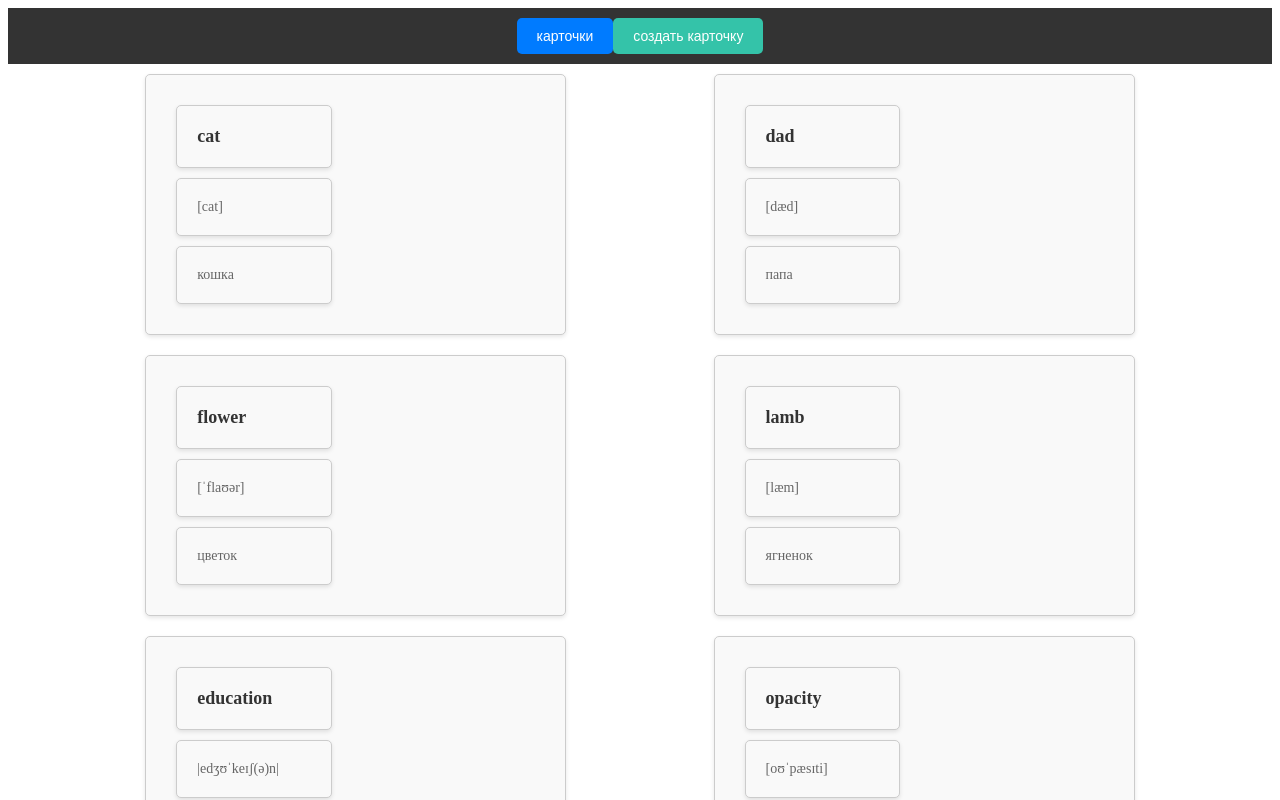
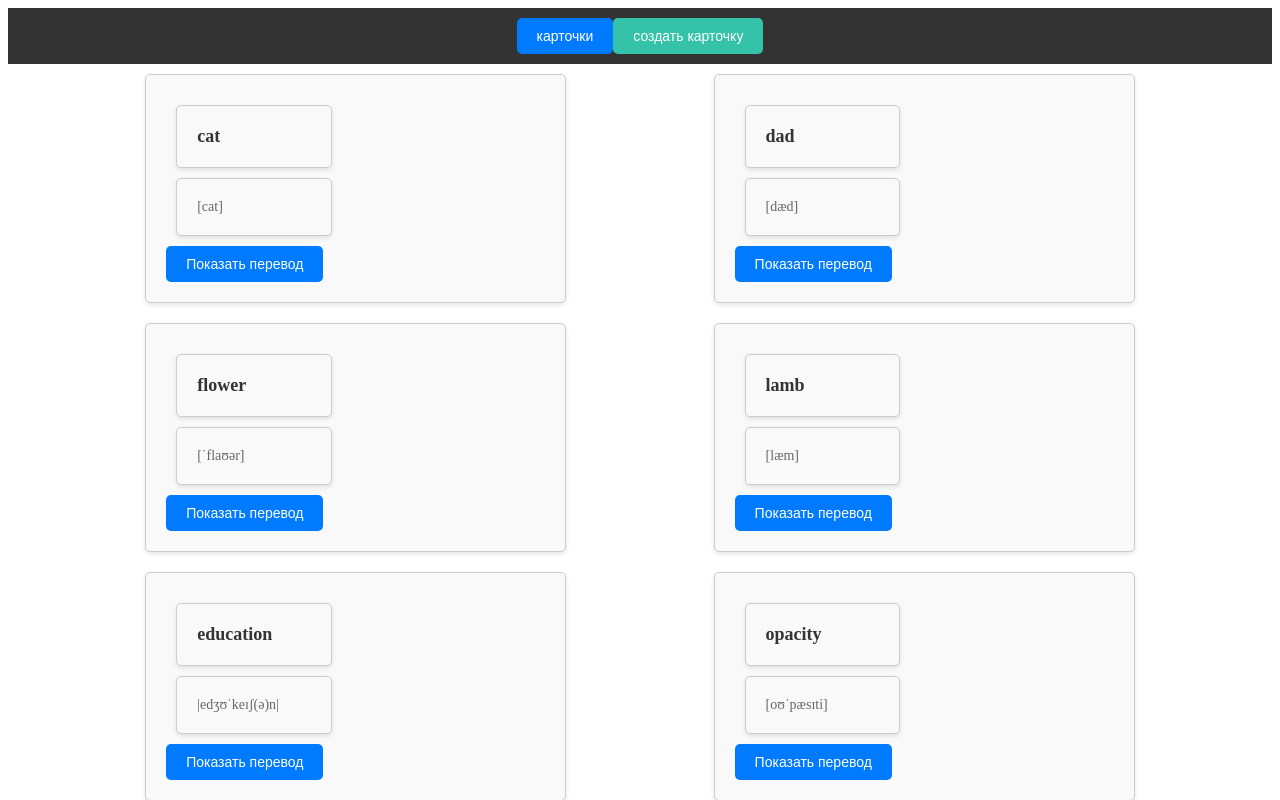
Before and after one commit to SKR-Anna/dictionary.react, a React (Vite) app in the folder dictionary/: page / in a window 1280 px wide. Shown: the top 800 px of the page. Built offline with nearby package versions, Linux system fonts and the light colour scheme.

Commit message:
установила router dom, добавила рендеринг карточек

```diff
--- a/dictionary/package.json
+++ b/dictionary/package.json
@@ -11,7 +11,8 @@
   },
   "dependencies": {
     "react": "^18.3.1",
-    "react-dom": "^18.3.1"
+    "react-dom": "^18.3.1",
+    "react-router-dom": "^6.27.0"
   },
   "devDependencies": {
     "@eslint/js": "^9.9.0",
--- a/dictionary/src/components/card/Card.jsx
+++ b/dictionary/src/components/card/Card.jsx
@@ -1,12 +1,29 @@
-//импортирую классы
+import { useState } from "react"
+import Button from "../button/Button"
 import "./Card.css"
 
 function Card({ id, english, transcription, russian }) {
+    const [turned, setTurned] = useState(false)
+
+    const handleTurnedState = () => {
+        setTurned(!turned)
+    }
+
     return (
-        <div id={id} className="word-card">
-            <h2 className="word-card h2">{english}</h2>
-            <p className="word-card p"> {transcription}</p>
-            <p className="word-card p">{russian}</p>
+        < div id={id} className="word-card" >
+            {turned ? (
+                <>
+                    <h2 className="word-card h2">{english}</h2>
+                    <p className="word-card p"> {transcription}</p>
+                    <p className="word-card p">{russian}</p>
+                </>
+            ) : (
+                <>
+                    <h2 className="word-card h2">{english}</h2>
+                    <p className="word-card p"> {transcription}</p>
+                    <Button name="Показать перевод" onClick={handleTurnedState} />
+                </>
+            )}
         </div>
     )
 }
```
Also changed, not shown: 1 other file (tests, documents, lock files or other folders).
